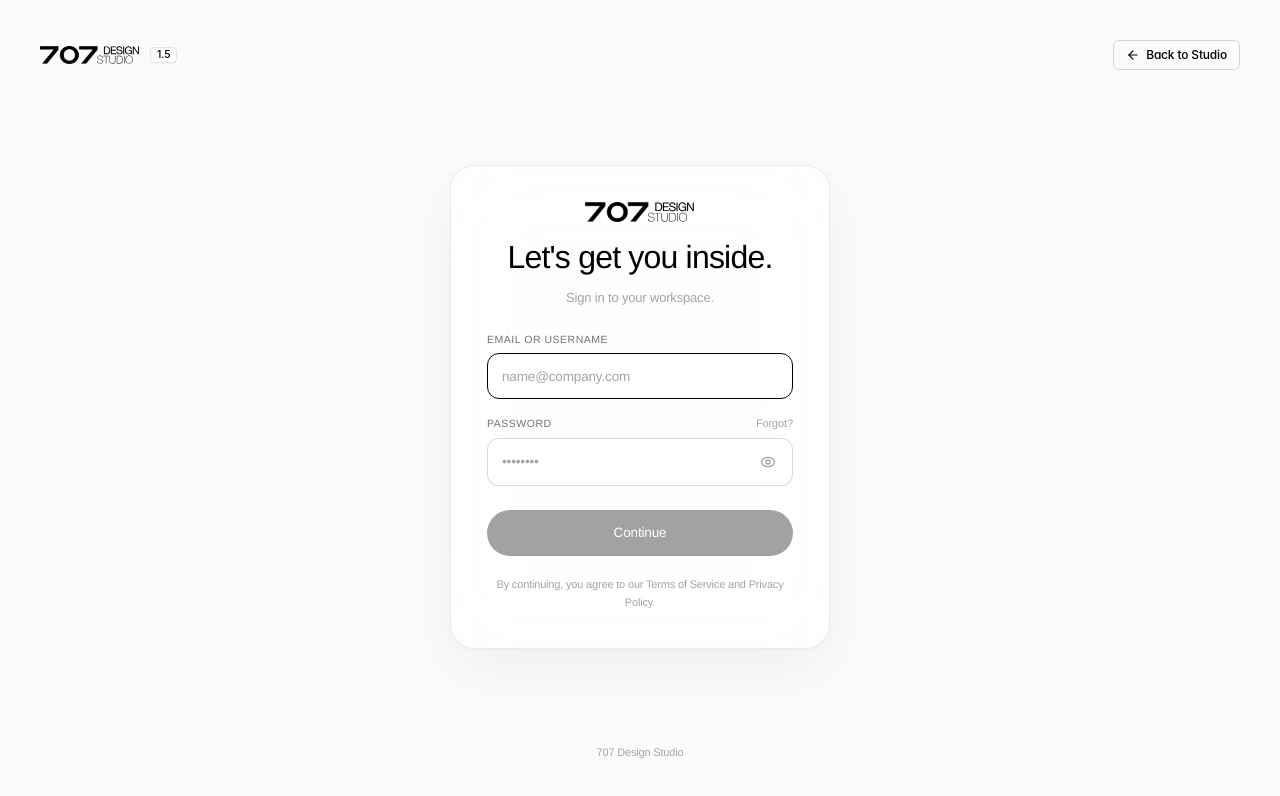
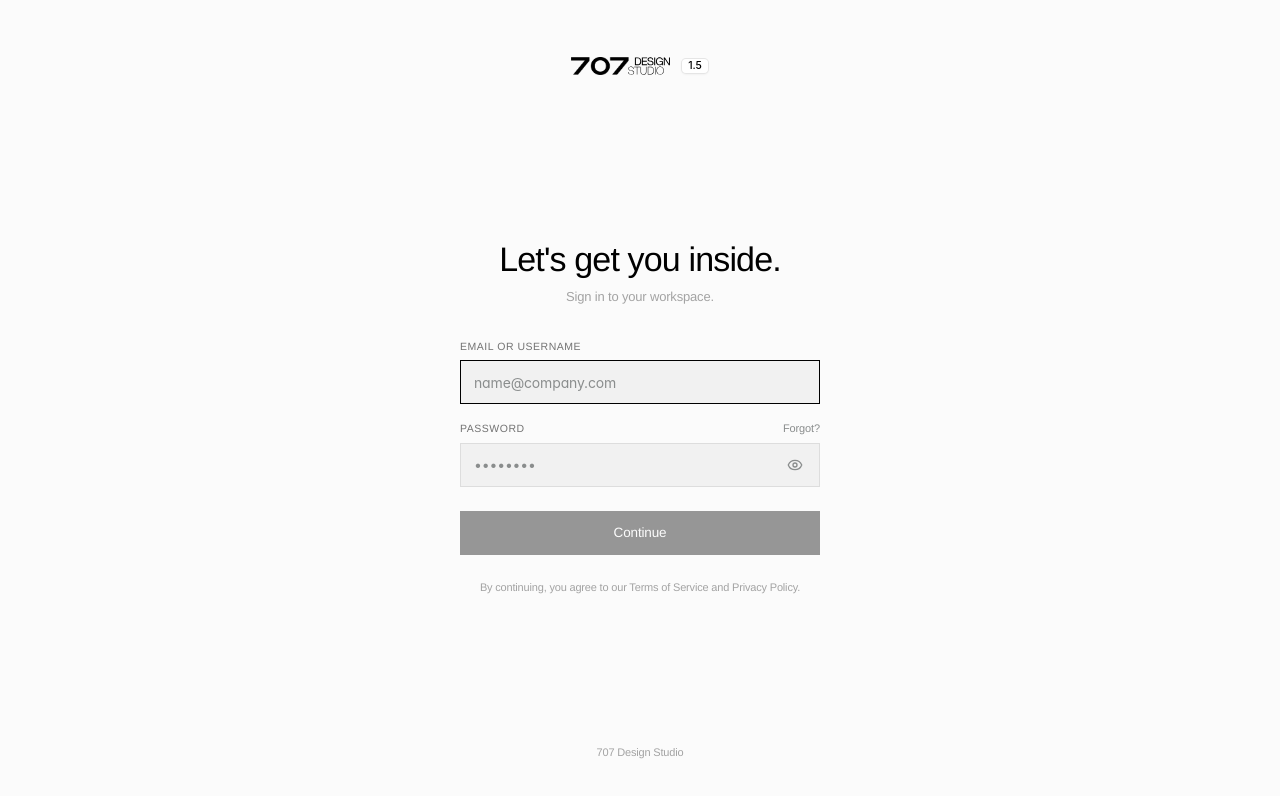
Before and after one commit to 18ohalvin/707Studio, a Vue app: page /login in a window 1280 px wide. Shown: the top 796 px of the page. Built offline with nearby package versions, Linux system fonts and the light colour scheme.

Commit message:
feat(login): center header logo, remove container background, and apply high-fashion input styling

```diff
--- a/src/views/LoginView.vue
+++ b/src/views/LoginView.vue
@@ -6,12 +6,12 @@
       :style="backgroundStyle"
     />
 
-    <!-- Top Header -->
-    <header class="w-full flex items-center justify-between max-w-[1200px] mx-auto py-2 relative z-10">
+    <!-- Top Header: Centered 707 Design Studio Logo (Clickable to Home, No Back Button) -->
+    <header class="w-full flex items-center justify-center py-4 sm:py-6 relative z-10">
       <div class="flex items-center gap-[10px] h-[20px]">
         <router-link
           to="/"
-          class="h-[18px] relative shrink-0 flex items-center cursor-pointer hover:opacity-85 transition-opacity"
+          class="h-[18px] relative shrink-0 flex items-center cursor-pointer hover:opacity-80 transition-opacity"
           title="Back to 707 Home"
           @click="handleLogoClick"
         >
@@ -30,35 +30,14 @@
           1.5
         </button>
       </div>
-
-      <router-link
-        to="/"
-        class="flex items-center gap-1.5 px-3 h-[30px] rounded-[6px] border-[0.5px] border-black/15 text-[12px] font-707 font-medium hover:bg-black/5 transition-colors text-black apple-press"
-      >
-        <ArrowLeft class="w-3.5 h-3.5" />
-        <span>Back to Studio</span>
-      </router-link>
     </header>
 
-    <!-- Center Stage: Editorial Minimal Sign In (Savee-inspired) -->
-    <main class="w-full flex-1 flex items-center justify-center py-8 relative z-10">
-      <div class="w-full max-w-[380px] bg-white/80 backdrop-blur-2xl border-[0.5px] border-black/[0.08] p-8 sm:p-9 rounded-[24px] shadow-[0px_20px_60px_rgba(0,0,0,0.05),0_1px_3px_rgba(0,0,0,0.03)] flex flex-col gap-6 animate-apple-pop">
-        <!-- Brand Emblem & Editorial Heading -->
-        <div class="flex flex-col items-center text-center gap-3">
-          <router-link
-            to="/"
-            class="inline-flex items-center justify-center cursor-pointer hover:opacity-80 transition-opacity mb-1"
-            title="707 Design Studio"
-            @click="handleLogoClick"
-          >
-            <img
-              :src="FIGMA_ASSETS.logoDesignStudio"
-              alt="707"
-              class="h-[20px] w-auto object-contain pointer-events-none"
-            />
-          </router-link>
-
-          <h1 class="font-707 text-[28px] sm:text-[32px] font-normal tracking-tight text-black leading-[34px] sm:leading-[38px]">
+    <!-- Center Stage: Minimal Seamless Sign In (No Container Box) -->
+    <main class="w-full flex-1 flex items-center justify-center py-6 relative z-10">
+      <div class="w-full max-w-[360px] flex flex-col gap-6 animate-apple-pop">
+        <!-- Editorial Heading -->
+        <div class="flex flex-col items-center text-center gap-2">
+          <h1 class="font-707 text-[30px] sm:text-[34px] font-normal tracking-tight text-black leading-[36px] sm:leading-[40px]">
             Let's get you inside.
           </h1>
           <p class="font-707 text-[13px] text-neutral-400">
@@ -67,7 +46,7 @@
         </div>
 
         <!-- Sign In Form -->
-        <form class="flex flex-col gap-4" @submit.prevent="handleBrandSubmit">
+        <form class="flex flex-col gap-4 mt-2" @submit.prevent="handleBrandSubmit">
           <!-- Email / Username Input -->
           <div class="flex flex-col gap-1.5">
             <label class="font-707 text-[10.5px] font-medium text-neutral-500 tracking-wider uppercase">
@@ -83,12 +62,8 @@
               spellcheck="false"
               placeholder="name@company.com"
               required
-              :class="[
-                'w-full h-[46px] px-3.5 rounded-[12px] font-707 text-[13.5px] outline-none transition-all placeholder:text-neutral-400 focus:bg-white',
-                errorMessage
-                  ? 'border border-red-400 bg-red-50/20 text-red-900 focus:border-red-500'
-                  : 'bg-white border-[0.5px] border-black/15 text-black focus:border-black shadow-[0_1px_2px_rgba(0,0,0,0.02)]'
-              ]"
+              class="ganni-input"
+              :class="{ 'ganni-input-error': errorMessage }"
               :disabled="isLoading"
               @input="errorMessage = ''"
             />
@@ -103,33 +78,27 @@
               <button
                 type="button"
                 @click="handleForgotPin"
-                class="font-707 text-[11px] text-neutral-400 hover:text-black transition-colors border-none bg-transparent cursor-pointer"
+                class="font-707 text-[11px] text-[#8a8d8d] hover:text-black transition-colors border-none bg-transparent cursor-pointer"
               >
                 Forgot?
               </button>
             </div>
-            <div
-              :class="[
-                'relative flex items-center rounded-[12px] transition-all bg-white shadow-[0_1px_2px_rgba(0,0,0,0.02)]',
-                errorMessage
-                  ? 'border border-red-400 bg-red-50/20 focus-within:border-red-500'
-                  : 'border-[0.5px] border-black/15 focus-within:border-black'
-              ]"
-            >
+            <div class="relative w-full flex items-center">
               <input
                 v-model="brandPassword"
                 :type="showBrandPassword ? 'text' : 'password'"
                 autocomplete="current-password"
                 placeholder="••••••••"
                 required
-                class="w-full h-[46px] px-3.5 pr-10 bg-transparent text-black font-707 text-[13.5px] outline-none placeholder:text-neutral-400 border-none"
+                class="ganni-input pr-[2.5rem]"
+                :class="{ 'ganni-input-error': errorMessage }"
                 :disabled="isLoading"
                 @input="errorMessage = ''"
               />
               <button
                 type="button"
                 @click="showBrandPassword = !showBrandPassword"
-                class="absolute right-3 text-neutral-400 hover:text-black cursor-pointer bg-transparent border-none p-1"
+                class="absolute right-[0.8125rem] text-[#8a8d8d] hover:text-black cursor-pointer bg-transparent border-none p-1 transition-colors"
                 tabindex="-1"
                 :title="showBrandPassword ? 'Hide password' : 'Show password'"
               >
@@ -140,17 +109,17 @@
           </div>
 
           <!-- Error Feedback -->
-          <div v-if="errorMessage" class="p-2.5 rounded-[10px] bg-red-50/80 border-[0.5px] border-red-200 text-red-600 text-[12px] font-707 flex items-center gap-1.5 animate-apple-pop">
-            <AlertCircle class="w-3.5 h-3.5 shrink-0" />
+          <div v-if="errorMessage" class="p-2.5 rounded-[4px] bg-red-50/80 border-[0.5px] border-red-200 text-[rgb(179,0,0)] text-[12px] font-707 flex items-center gap-1.5 animate-apple-pop">
+            <AlertCircle class="w-3.5 h-3.5 shrink-0 text-[rgb(179,0,0)]" />
             <span>{{ errorMessage }}</span>
           </div>
 
-          <!-- Continue Pill Button -->
+          <!-- Continue Button -->
           <div class="mt-2">
             <button
               type="submit"
               :disabled="isLoading || !brandId.trim() || !brandPassword.trim()"
-              class="w-full h-[46px] rounded-full bg-[#18181b] text-white font-707 font-medium text-[13.5px] hover:bg-black active:bg-neutral-900 transition-all flex items-center justify-center gap-2 apple-press cursor-pointer shadow-xs disabled:opacity-40 disabled:cursor-not-allowed"
+              class="w-full h-[2.75rem] rounded-none bg-black text-white font-707 font-medium text-[13.5px] hover:bg-neutral-800 active:bg-neutral-900 transition-all flex items-center justify-center gap-2 apple-press cursor-pointer shadow-xs disabled:opacity-40 disabled:cursor-not-allowed"
             >
               <span v-if="isLoading" class="size-4 border-2 border-white/30 border-t-white rounded-full animate-spin" />
               <span v-else>Continue</span>
@@ -159,7 +128,7 @@
         </form>
 
         <!-- Minimal Terms & Privacy Notice -->
-        <p class="font-707 text-[11px] text-neutral-400 text-center leading-relaxed -mt-1">
+        <p class="font-707 text-[11px] text-neutral-400 text-center leading-relaxed">
           By continuing, you agree to our Terms of Service and Privacy Policy.
         </p>
       </div>
@@ -183,7 +152,7 @@
 <script setup lang="ts">
 import { ref, computed, onMounted, onUnmounted } from 'vue';
 import { useRouter, useRoute } from 'vue-router';
-import { ArrowLeft, Eye, EyeOff, AlertCircle } from 'lucide-vue-next';
+import { Eye, EyeOff, AlertCircle } from 'lucide-vue-next';
 import { useAuthStore } from '../stores/authStore.ts';
 import { useBrandStore } from '../stores/brandStore.ts';
 import { useEditorStore } from '../stores/editorStore.ts';
@@ -306,3 +275,50 @@ async function handleBrandSubmit() {
   }
 }
 </script>
+
+<style scoped>
+.ganni-input {
+  -webkit-font-smoothing: antialiased;
+  text-size-adjust: 100%;
+  overflow-wrap: break-word;
+  box-sizing: border-box;
+  appearance: none;
+  box-shadow: none;
+  margin: 0px;
+  outline: none;
+  transition: 0.15s ease-in;
+  font-size: 0.875rem;
+  font-weight: 400;
+  max-width: 100%;
+  width: 100%;
+  border-radius: 0px;
+  font-family: var(--font-primary, -apple-system, BlinkMacSystemFont, "Helvetica Neue", Arial, sans-serif);
+  height: 2.75rem;
+  background: rgb(241, 241, 241);
+  padding: 0px 0.8125rem;
+  color: #222222;
+  border-width: 0.0625rem;
+  border-style: solid;
+  border-color: #dddddd;
+}
+
+.ganni-input::placeholder {
+  color: #8a8d8d;
+  font-weight: 400;
+}
+
+.ganni-input:focus {
+  outline: none;
+  border-color: #000000;
+  background: rgb(241, 241, 241);
+}
+
+.ganni-input-error {
+  color: rgb(179, 0, 0) !important;
+  border-color: rgb(179, 0, 0) !important;
+}
+
+.ganni-input-error::placeholder {
+  color: rgba(179, 0, 0, 0.6) !important;
+}
+</style>
```
